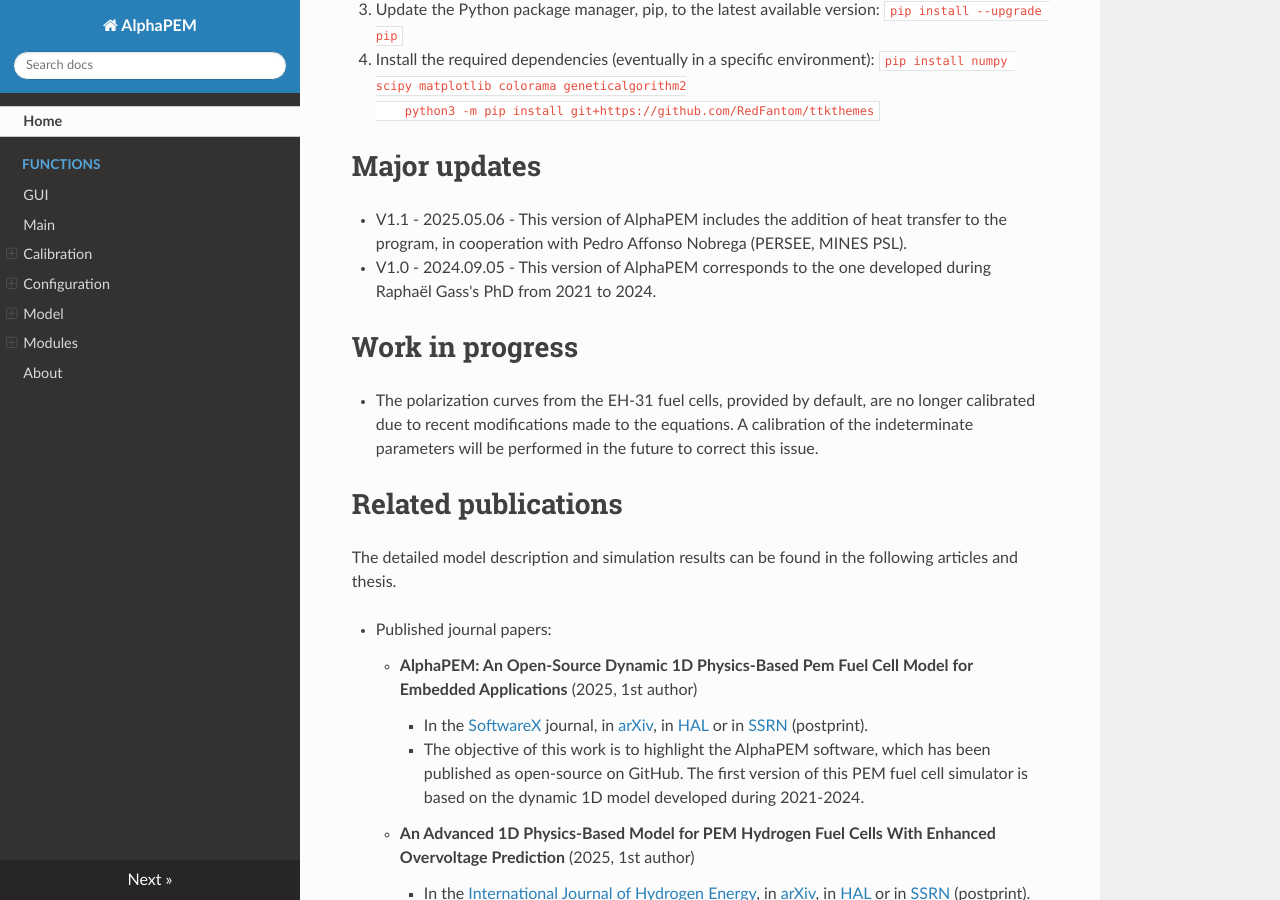
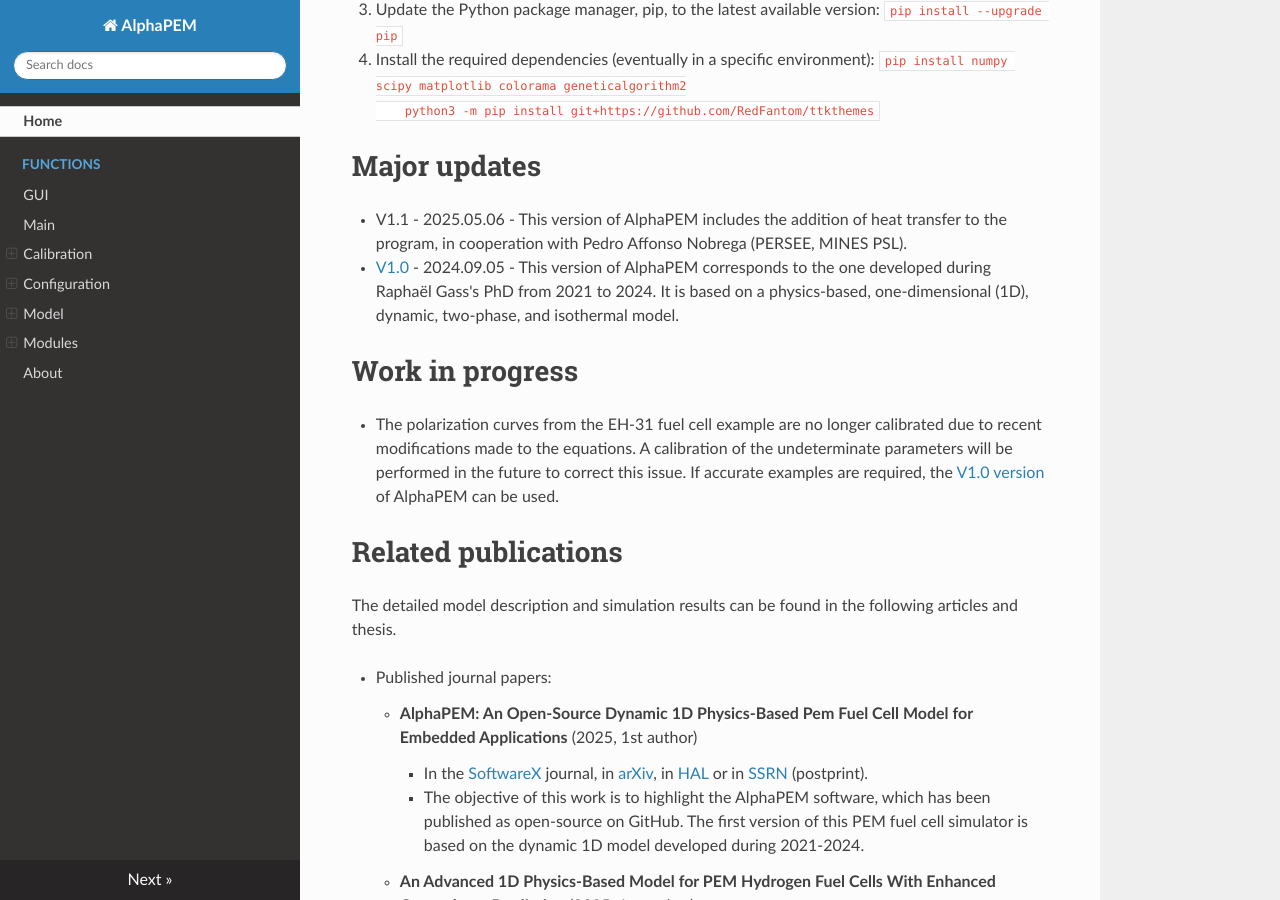
Before and after one commit to gassraphael/AlphaPEM, an MkDocs documentation site: the page built from docs/index.md, in a window 1280 px wide and 900 px high, scrolled down 838 px. Built offline with MkDocs 1.6.1, drawn with Linux system fonts in a browser that asks for light colours; nearby versions of some CDN libraries.

```diff
--- a/docs/index.md
+++ b/docs/index.md
@@ -38,12 +38,12 @@ To install **AlphaPEM**, follow these steps in a shell:
 # Major updates
 
 - V1.1 - 2025.05.06 - This version of AlphaPEM includes the addition of heat transfer to the program, in cooperation with Pedro Affonso Nobrega (PERSEE, MINES PSL).
-- V1.0 - 2024.09.05 - This version of AlphaPEM corresponds to the one developed during Raphaël Gass's PhD from 2021 to 2024.
+- [V1.0](https://github.com/gassraphael/AlphaPEM/tree/2b042c3d16d53fcd16779a5ffdc81eea75a9d012) - 2024.09.05 - This version of AlphaPEM corresponds to the one developed during Raphaël Gass's PhD from 2021 to 2024. It is based on a physics-based, one-dimensional (1D), dynamic, two-phase, and isothermal model.
 
 
 # Work in progress
 
-- The polarization curves from the EH-31 fuel cells, provided by default, are no longer calibrated due to recent modifications made to the equations. A calibration of the indeterminate parameters will be performed in the future to correct this issue.
+- The polarization curves from the EH-31 fuel cell example are no longer calibrated due to recent modifications made to the equations. A calibration of the undeterminate parameters will be performed in the future to correct this issue. If accurate examples are required, the [V1.0 version](https://github.com/gassraphael/AlphaPEM/tree/2b042c3d16d53fcd16779a5ffdc81eea75a9d012) of AlphaPEM can be used.
 
 
 # Related publications
```
Also changed, not shown: README.md (+2 -2 lines).
